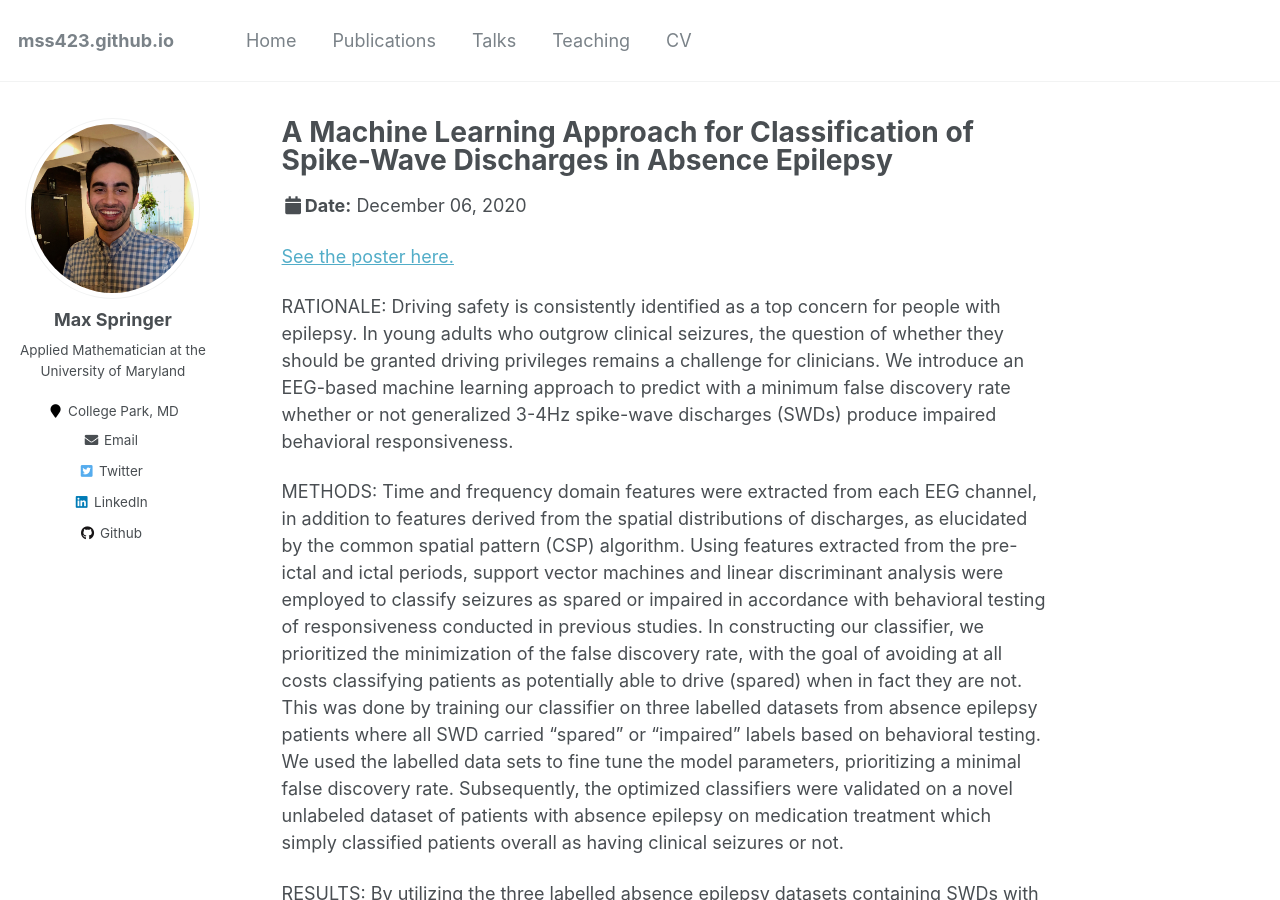
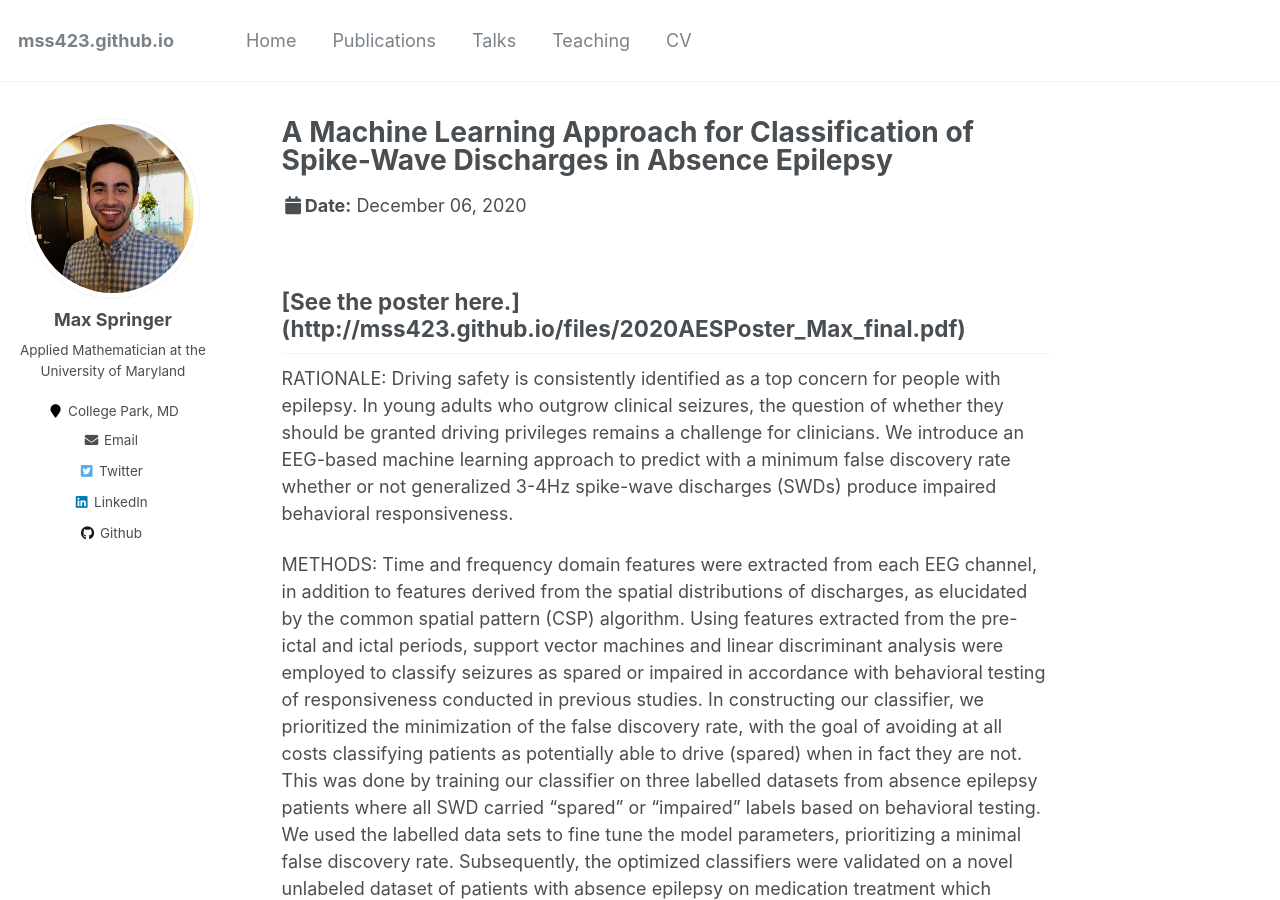
Before and after one commit to mss423/mss423.github.io, a Jekyll site: the page built from _talks/2020-12-06-talk-1.md, in a window 1280 px wide and 900 px high. Built offline with Jekyll 4.4.1, drawn with Linux system fonts in a browser that asks for light colours.

Commit message:
Update 2020-12-06-talk-1.md

```diff
--- a/_talks/2020-12-06-talk-1.md
+++ b/_talks/2020-12-06-talk-1.md
@@ -7,7 +7,7 @@ venue: "American Epilepsy Society 2020"
 date: 2020-12-06
 location: "Seattle, WA"
 ---
-[See the poster here.](http://mss423.github.io/files/2020AESPoster_Max_final.pdf)
+## [See the poster here.] (http://mss423.github.io/files/2020AESPoster_Max_final.pdf)
 
 RATIONALE:
 Driving safety is consistently identified as a top concern for people with epilepsy. In young adults who outgrow clinical seizures, the question of whether they should be granted driving privileges remains a challenge for clinicians. We introduce an EEG-based machine learning approach to predict with a minimum false discovery rate whether or not generalized 3-4Hz spike-wave discharges (SWDs) produce impaired behavioral responsiveness.
```
